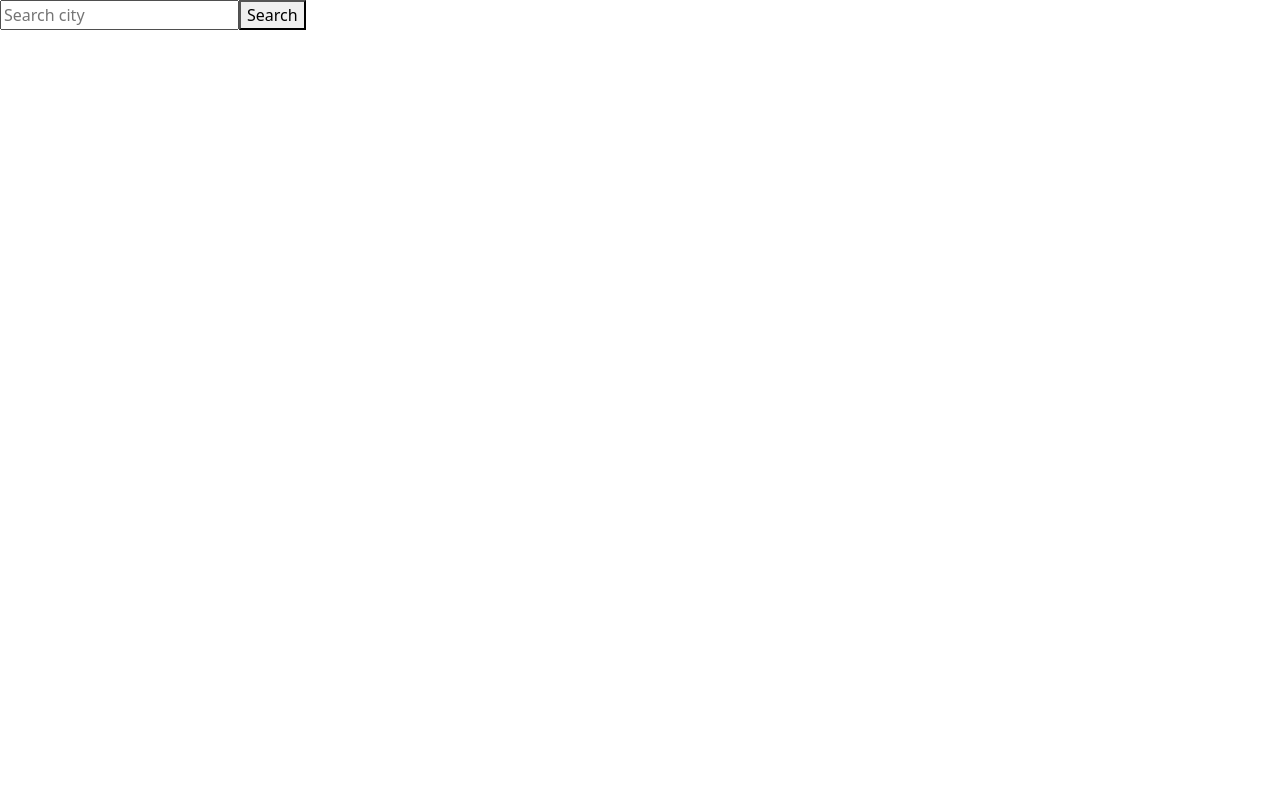
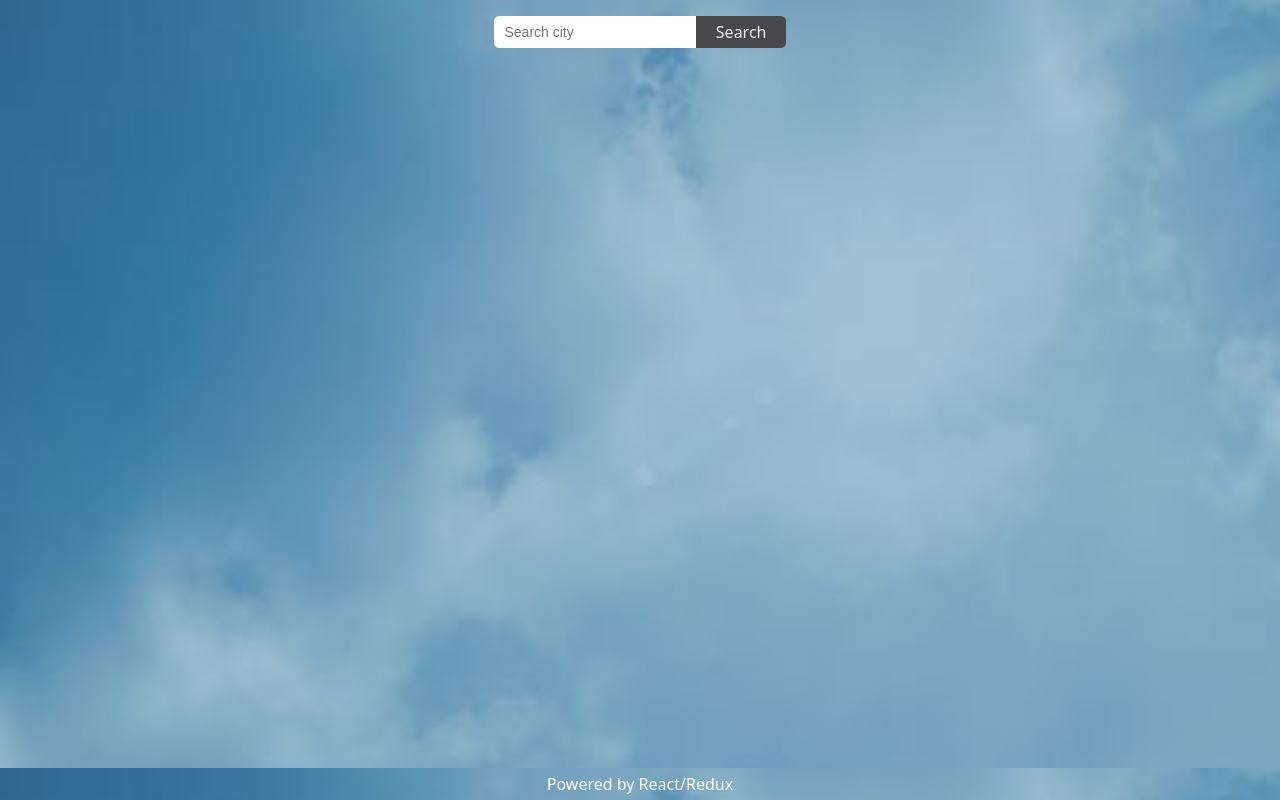
Before and after one commit to Roman-Bobrovskiy/weather, a React (Create React App) app: page / in a window 1280 px wide. Built offline with nearby package versions, Linux system fonts and the light colour scheme.

Commit message:
home is ready

```diff
--- a/src/components/Arrow/Arrow.js
+++ b/src/components/Arrow/Arrow.js
@@ -3,6 +3,7 @@ import React from "react";
 export default function Arrow({ deg }) {
   return (
     <svg
+      className="svgArrow"
       xmlns="http://www.w3.org/2000/svg"
       width="20px"
       height="20px"
--- /dev/null
+++ b/src/components/Arrow/Arrow.module.css
@@ -0,0 +1,3 @@
+.svgArrow {
+  margin: 0 auto;
+}
--- a/src/components/Card/Card.module.css
+++ b/src/components/Card/Card.module.css
@@ -1,19 +1,22 @@
+.cardContainer {
+  padding-top: 9vh;
+}
 .navLink {
-  color: black;
+  color: #ffffffc4;
   text-decoration: none;
   width: fit-content;
   padding: 0;
 }
 
 .navLink:hover {
-  color: black;
+  color: white;
   transform: scale(1.01);
 }
 
 .lustUpdate {
-  color: #eb6e4b;
+  color: #ff3800;
   font-size: 0.7rem;
-  margin-bottom: 1rem !important;
+  margin-bottom: 0.3rem !important;
 }
 .cityCountry,
 .temp {
@@ -22,8 +25,8 @@
 }
 .card {
   width: 15rem;
-  border: 1px solid #0dcaf0;
-  background: linear-gradient(0deg, rgb(255, 255, 255), #0dcaf085);
+  border-radius: 0.5rem;
+  background: rgba(0, 0, 0, 0.05);
   margin: 0.2rem;
 }
 
@@ -36,8 +39,31 @@
 }
 .infoData {
   font-size: 0.9rem;
-  color: gray;
+}
+
+.infoDataSun {
+  margin-top: 0.3rem;
+  vertical-align: middle;
+  display: flex;
 }
 .row {
   justify-content: center;
 }
+
+.wrapBtn {
+  display: flex;
+  flex-direction: row;
+  justify-content: space-between;
+  align-content: center;
+  margin-bottom: 0.3rem;
+}
+.cardBtn {
+  padding: 0;
+  background: transparent;
+  border: none;
+  color: white;
+}
+
+.cardBtn:hover {
+  color: rgb(201, 201, 201);
+}
--- a/src/components/HourlyWeather/HourlyWeather.js
+++ b/src/components/HourlyWeather/HourlyWeather.js
@@ -11,7 +11,7 @@ import wind from "../../utils/getWindDirection";
 import timeCounter from "../../utils/getTime";
 import Arrow from "../Arrow/Arrow";
 import TempBox from "../../components/TempBox/TempBox";
-import hScroll from "../../utils/hScroll";
+import scroll from "../../utils/hScroll";
 
 import styles from "./HourlyWeather.module.css";
 
@@ -40,14 +40,16 @@ function CityPage({ id, cityData, card, pageWeather, err, loading }) {
         </span>
 
         <div
-          onWheel={(e) => hScroll(e)}
+          onWheel={(e) => scroll.hScroll(e)}
           id="scroll_container"
           className={styles.wrapCards}
         >
           {cityData.length !== 0 &&
             cityData.hourly.map((elem) => (
               <ul key={uuidv4()} className={styles.hourlyWeatherCard}>
-                <li className={styles.cardItem}>{timeCounter.time(elem.dt)}</li>
+                <li className={styles.cardItem}>
+                  {timeCounter.timeWeekDay(elem.dt)}
+                </li>
                 <li className={styles.cardItem}>
                   <img
                     src={url.imgUrl + elem.weather[0].icon + ".png"}
--- a/src/components/HourlyWeather/HourlyWeather.module.css
+++ b/src/components/HourlyWeather/HourlyWeather.module.css
@@ -5,9 +5,9 @@
 li {
   align-items: center;
 }
-svg {
+/* .svgArrow {
   margin: 0 auto;
-}
+} */
 
 .wrapCards {
   display: flex;
@@ -43,4 +43,5 @@ span {
   margin: 0 auto;
   padding: 0 0.5rem;
   display: grid;
+  justify-items: center;
 }
--- a/src/components/SearchForm/SearchForm.js
+++ b/src/components/SearchForm/SearchForm.js
@@ -2,6 +2,7 @@ import React, { useState, useEffect } from "react";
 import { connect } from "react-redux";
 import actionsTypes from "../../redux/weather/weatherActions";
 import requests from "../../utils/request";
+import styles from "./SearchForm.module.css";
 
 import ModalWindow from "../Modal/ModalWindow";
 
@@ -33,16 +34,18 @@ function SearchForm({ state, handleSubmit, err, loading }) {
   return (
     <>
       <ModalWindow />
-      <form onSubmit={onhandleSubmit}>
-        <label>
+      <form className={styles.searchFrom} onSubmit={onhandleSubmit}>
         <input
+          className={styles.searchInput}
           type="text"
           value={text}
           onChange={handleChange}
           placeholder="Search city"
         ></input>
-        </label>
-        <button type="submit">Search</button>
+
+        <button className={styles.searchBtn} type="submit">
+          Search
+        </button>
       </form>
     </>
   );
--- /dev/null
+++ b/src/components/SearchForm/SearchForm.module.css
@@ -0,0 +1,30 @@
+.searchFrom {
+  display: flex;
+  width: 100%;
+  margin: 0 auto;
+}
+.searchInput {
+  border: 1px solid #ececed;
+  border-radius: 4pt;
+  padding: 4pt 8pt;
+  color: #48484a;
+  font-family: Space Grotesk, Arial, sans-serif;
+  font-size: 14px;
+  appearance: none;
+  -webkit-appearance: none;
+  -moz-appearance: none;
+  border: none;
+  border-radius: 4pt 0 0 4pt;
+  height: 24pt;
+}
+
+.searchBtn {
+  background-color: #48484a;
+  border-color: #48484a;
+  color: #f2f2f2;
+  border-radius: 0 4pt 4pt 0;
+  padding: 0 8pt;
+  height: 24pt;
+  width: 90px;
+  border-style: none;
+}
--- a/src/utils/getTime.js
+++ b/src/utils/getTime.js
@@ -13,6 +13,16 @@ let timeLastUpdate = (data) => {
   return result;
 };
 
+let timeWeekDay = (data) => {
+  let days = ["Sun", "Mon", "Tue", "Wed", "Thu", "Fri", "Sat"];
+  let Data = new Date(data * 1000);
+  let Day = Data.getDay();
+  let Hour = Data.getHours();
+  let Minutes = Data.getMinutes();
+  let result = `${days[Day]} ${Hour}:${Minutes < 10 ? "0" + Minutes : Minutes}`;
+  return result;
+};
+
 let time = (data) => {
   let Data = new Date(data * 1000);
   let Hour = Data.getHours();
@@ -24,6 +34,7 @@ let time = (data) => {
 
 let timeCounter = {
   timeLastUpdate,
+  timeWeekDay,
   time,
 };
 
--- a/src/utils/hScroll.js
+++ b/src/utils/hScroll.js
@@ -2,8 +2,10 @@ let hScroll = (e) => {
   e.currentTarget.scrollLeft += e.deltaY;
 };
 
-export default hScroll;
-
+let scroll = {
+  hScroll,
+};
+export default scroll;
 // let hScroll = (e) => {
 //   console.log(e);
 //   const ele = e.currentTarget;
--- a/src/views/Home.js
+++ b/src/views/Home.js
@@ -1,17 +1,27 @@
 import React from "react";
 import SearchForm from "../components/SearchForm/SearchForm";
 import Card from "../components/Card/Card";
+
+import styles from "./Home.module.css";
 
 export default function Home() {
   return (
     <>
       <header>
-        <SearchForm />
+        <div className={styles.wrapHeader}>
+          <SearchForm />
+        </div>
       </header>
       <main>
-        <Card />
+        <div className={styles.wrapMain}>
+          <Card />
+        </div>
       </main>
-      <footer></footer>
+      <footer>
+        <div className={styles.wrapFooter}>
+          <p className={styles.footerText}>Powered by React/Redux</p>
+        </div>
+      </footer>
     </>
   );
 }
--- /dev/null
+++ b/src/views/Home.module.css
@@ -0,0 +1,41 @@
+.wrapHeader {
+  display: grid;
+  position: fixed;
+  width: 100%;
+  height: 8vh;
+  align-content: center;
+  justify-content: center;
+  background-size: cover;
+  background-image: url(../assets/background_current-weather-cloudy_380x750.jpg);
+  z-index: 1000;
+}
+
+.wrapMain {
+  min-height: 100%;
+  background-size: cover;
+  background-image: url(../assets/background_current-weather-cloudy_380x750.jpg);
+  background-repeat: repeat-y;
+}
+
+.wrapFooter {
+  display: grid;
+  width: 100%;
+  position: fixed;
+  height: 4vh;
+  bottom: 0;
+  align-items: center;
+  justify-content: center;
+  background: antiquewhite;
+  background-size: cover;
+  background-image: url(../assets/background_current-weather-cloudy_380x750.jpg);
+}
+.footerText {
+  color: white;
+  margin: 0;
+}
+
+@media (min-width: 1200px) {
+  .wrapMain {
+    min-height: 100vh;
+  }
+}
```
Also changed, not shown: src/components/Card/Card.js (+83 -26 lines), src/assets/background_current-weather-cloudy_380x750.jpg (added). Lines whose indentation alone changed are shown as unchanged.
